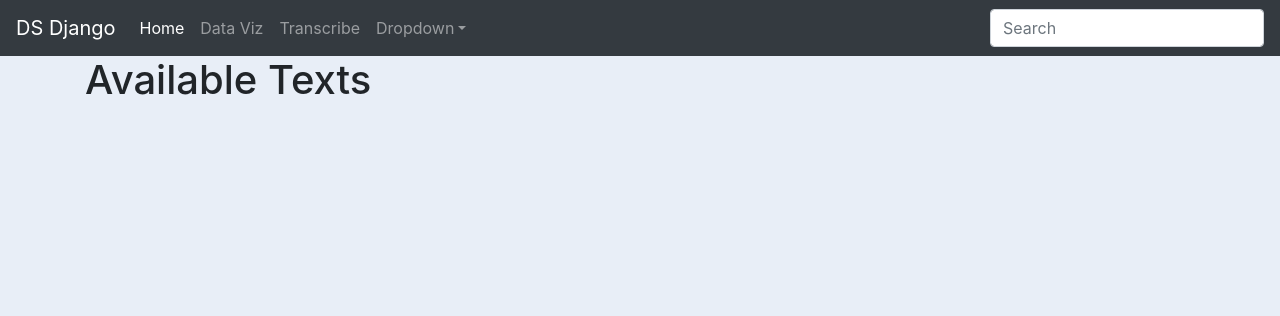
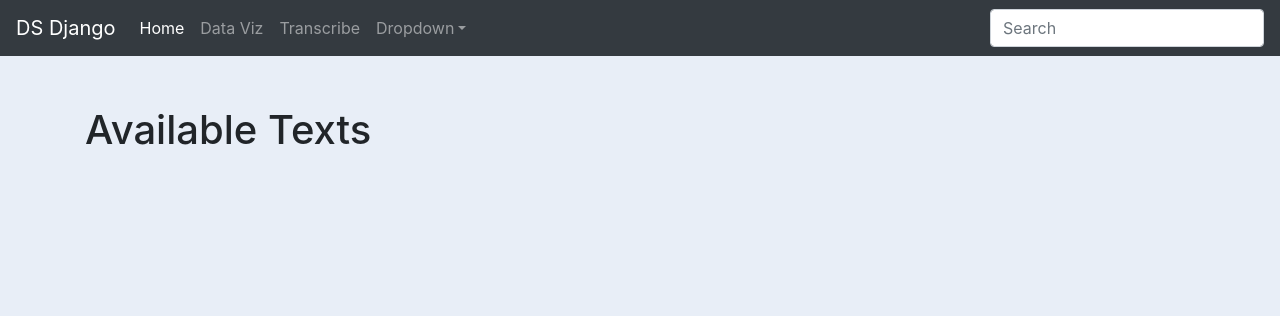
Before and after one commit to HCDigitalScholarship/django-showcase, a Django app: page /texts/ in a window 1280 px wide. Shown: the top 316 px of the page. Run offline with Django 3.2, Linux system fonts and the light colour scheme; data that the repository does not hold is empty; some libraries are stand-ins or nearby versions.

Commit message:
Adjust CSS a bit

```diff
--- a/django_showcase/static/css/base.css
+++ b/django_showcase/static/css/base.css
@@ -1,3 +1,7 @@
 body {
   background-color: #e8eef7;
 }
+
+div.container {
+  margin-top: 50px;
+}
--- a/transcribe/static/transcribe/css/text_detail.css
+++ b/transcribe/static/transcribe/css/text_detail.css
@@ -1,7 +1,3 @@
-div.row {
-  margin-top: 50px;
-}
-
 #transcription-column {
   border-left: 3px solid gray;
 }
```
